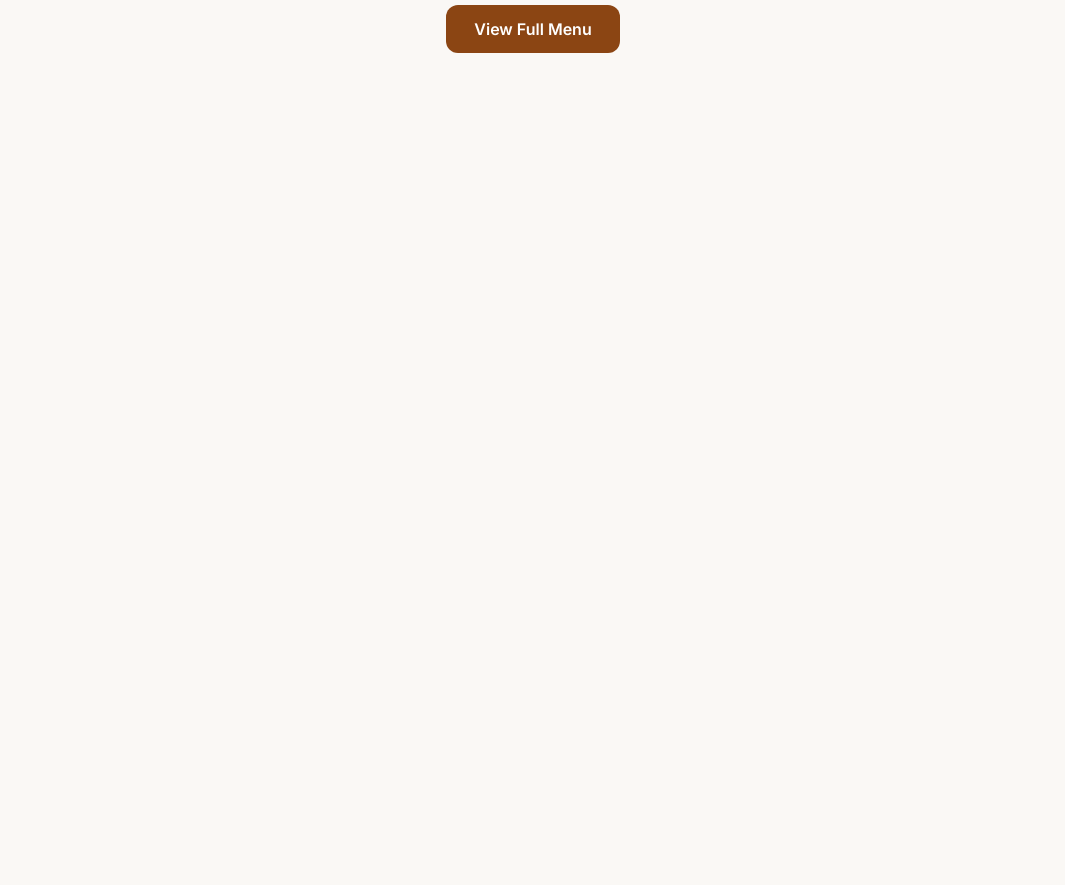
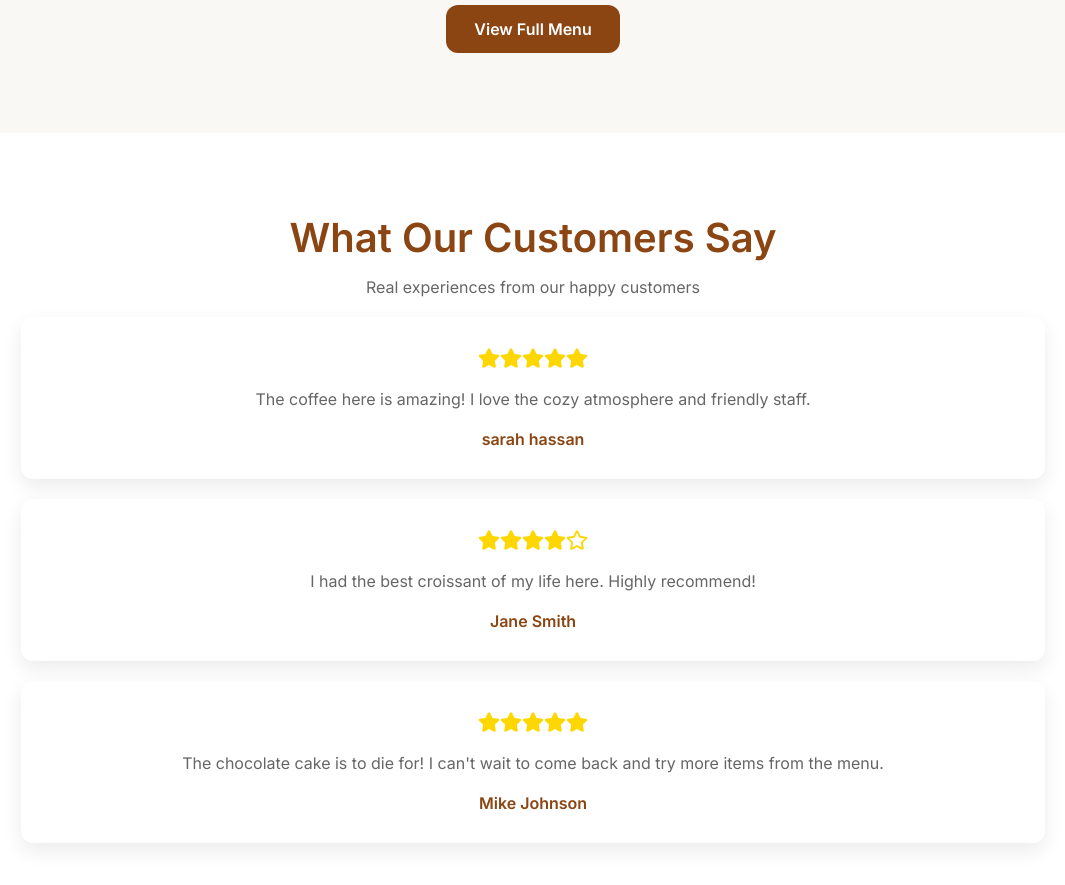
Before and after one commit to ilhan-moha/Manziz-Cafe.frontend, a React (Create React App) app: page / in a window 1280 px wide. Shown: the part 1440-2325 px from the top of the page, without its empty margins (107-1172 px from the left). Before the commit the page ends 1573 px from the top, so only its background shows below. Built offline with nearby package versions, Linux system fonts and the light colour scheme; the HTML template or start-up script is replaced by a standard one.

Commit message:
Add testimonials section

```diff
--- a/src/components/home/Testimonials.jsx
+++ b/src/components/home/Testimonials.jsx
@@ -0,0 +1,52 @@
+import { FaStar, FaRegStar } from "react-icons/fa";
+
+function Testimonials() {
+    const testimonials = [
+        {
+            id: 1,
+            name: "sarah hassan",
+            rating: 5,
+            review: "The coffee here is amazing! I love the cozy atmosphere and friendly staff."
+        },
+        {
+            id: 2,
+            name: "Jane Smith",
+            rating: 4,
+            review: "I had the best croissant of my life here. Highly recommend!"
+        },
+        {
+            id: 3,
+            name: "Mike Johnson",
+            rating: 5,
+            review: "The chocolate cake is to die for! I can't wait to come back and try more items from the menu."
+        }
+    ];
+
+    return (
+        <section className="testimonials">
+            <h2>What Our Customers Say</h2>
+            <p>Real experiences from our happy customers</p>
+
+            <div className="testimonials-grid">
+                {testimonials.map((testimonial) => (
+                    <div key={testimonial.id} className="testimonial-card">
+                      <div className="stars">
+                            {[...Array(5)].map((_, index) =>
+                                index < testimonial.rating ? (
+                                <FaStar key={index} />
+                                ) : (
+                                <FaRegStar key={index} />
+                                )
+                            )}
+                            </div>
+                        <p>{testimonial.review}</p>
+                       <h4>{testimonial.name}</h4>
+                    </div>
+                ))}
+            </div>
+
+        </section>
+    );
+}
+
+export default Testimonials;
--- a/src/pages/Home.jsx
+++ b/src/pages/Home.jsx
@@ -1,6 +1,7 @@
 import Navbar from "../components/layout/Navbar";
 import Hero from "../components/home/Hero";
 import FeaturedMenu from "../components/home/FeaturedMenu";
+import Testimonials from "../components/home/Testimonials";
 
 function Home() {
   return (
@@ -8,6 +9,7 @@ function Home() {
         <Navbar />
         <Hero />
         <FeaturedMenu />
+        <Testimonials />
     </>
   );
 }
--- a/src/styles/home.css
+++ b/src/styles/home.css
@@ -96,3 +96,53 @@
 .view-menu-btn:hover {
   background: #6f3510;
 }
+
+/* Testimonials */
+
+.testimonials {
+  background: #fff;
+  padding: 80px 10%;
+  text-align: center;
+}
+
+.testimonials h2 {
+  font-size: 2.5rem;
+  color: var(--primary);
+  margin-bottom: 15px;
+}
+
+.testimonials p {
+  color: #666;
+}
+
+.testimonial-grid {
+  margin-top: 50px;
+  display: grid;
+  grid-template-columns: repeat(3, 1fr);
+  gap: 30px;
+}
+
+.testimonial-card {
+  background: white;
+  padding: 30px;
+  border-radius: 12px;
+  box-shadow: 0 8px 20px rgba(0, 0, 0, 0.08);
+  transition: 0.3s;
+  margin-bottom: 20px;
+  margin-top: 20px;
+}
+
+.testimonial-card:hover {
+  transform: translateY(-8px);
+}
+
+.stars {
+  color: gold;
+  font-size: 22px;
+  margin-bottom: 15px;
+}
+
+.testimonial-card h4 {
+  margin-top: 20px;
+  color: var(--primary);
+}
```
Also changed, not shown: public/logo192.png (deleted), public/logo512.png (deleted).
